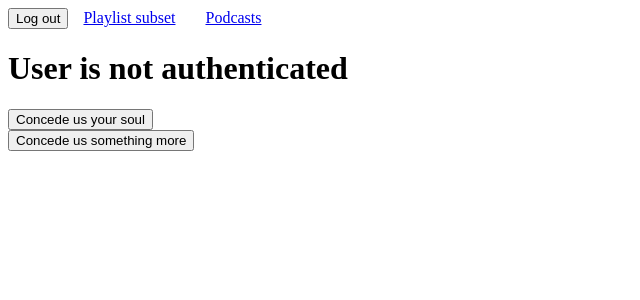
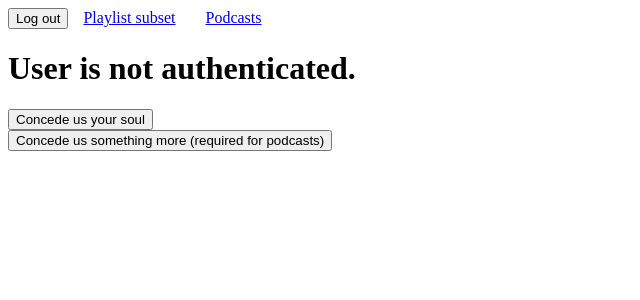
Before and after one commit to wkrueger/spotify-playlist-subset, a Next.js app: page / in a window 1280 px wide. Shown: the top 300 px of the page, without its empty margins (0-640 px from the left). Built offline with nearby package versions, Linux system fonts and the light colour scheme.

Commit message:
better unauth messages

```diff
--- a/components/NonAuthenticated.tsx
+++ b/components/NonAuthenticated.tsx
@@ -1,6 +1,7 @@
 import { v4 } from "uuid"
 import { CLIENT_ID, SPOFY_ACCOUNTS_URL, SPOFY_REDIRECT_URL } from "../components/_common/requester"
 import Link from "next/link"
+import { useEffect, useState } from "react"
 
 const allScopes = {
   "user-top-read": "user-top-read",
@@ -13,6 +14,8 @@ const allScopes = {
 }
 
 export function NonAuthenticated() {
+  const [msg, setMsg] = useState("User is not authenticated.")
+
   async function authenticate() {
     const state = v4()
     localStorage.setItem("spofy_auth_state", state)
@@ -37,13 +40,22 @@ export function NonAuthenticated() {
     window.location.href = url.toString()
   }
 
+  useEffect(() => {
+    if (window.location.hash === "#auth-error") {
+      setMsg(
+        "Whatever you tried to access, your permissions were not enough. Try one of the options below."
+      )
+    }
+  }, [])
+
   return (
     <>
-      <h1>User is not authenticated</h1>
+      <h1>{msg}</h1>
+
       <button onClick={authenticate}>Concede us your soul</button>
       <br />
       <Link href="/better-token">
-        <button>Concede us something more</button>
+        <button>Concede us something more (required for podcasts)</button>
       </Link>
     </>
   )
--- a/components/_common/requester.ts
+++ b/components/_common/requester.ts
@@ -43,7 +43,7 @@ class RestRequester extends SwaggerRequester {
 
   clearToken() {
     localStorage.clear()
-    Router.push("/")
+    Router.push("/#auth-error")
   }
 
   // @Override
```
